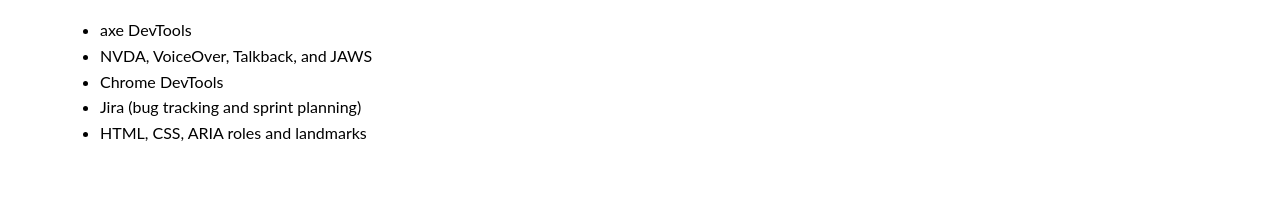
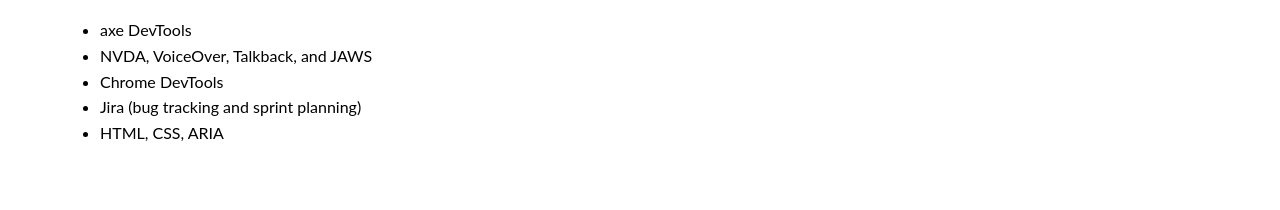
Before and after one commit to ShannonNixProject/ManagerPortfolio, a plain HTML site: page qatesting.html in a window 1280 px wide. Shown: the part 1430-1640 px from the top of the page. Drawn offline with Linux system fonts and the light colour scheme.

Commit message:
Add files via upload

```diff
--- a/qatesting.html
+++ b/qatesting.html
@@ -68,7 +68,7 @@
                 <li>NVDA, VoiceOver, Talkback, and JAWS</li>
                 <li>Chrome DevTools</li>
                 <li>Jira (bug tracking and sprint planning)</li>
-                <li>HTML, CSS, ARIA roles and landmarks</li>
+                <li>HTML, CSS, ARIA</li>
             </ul>
         </section>
 
```
